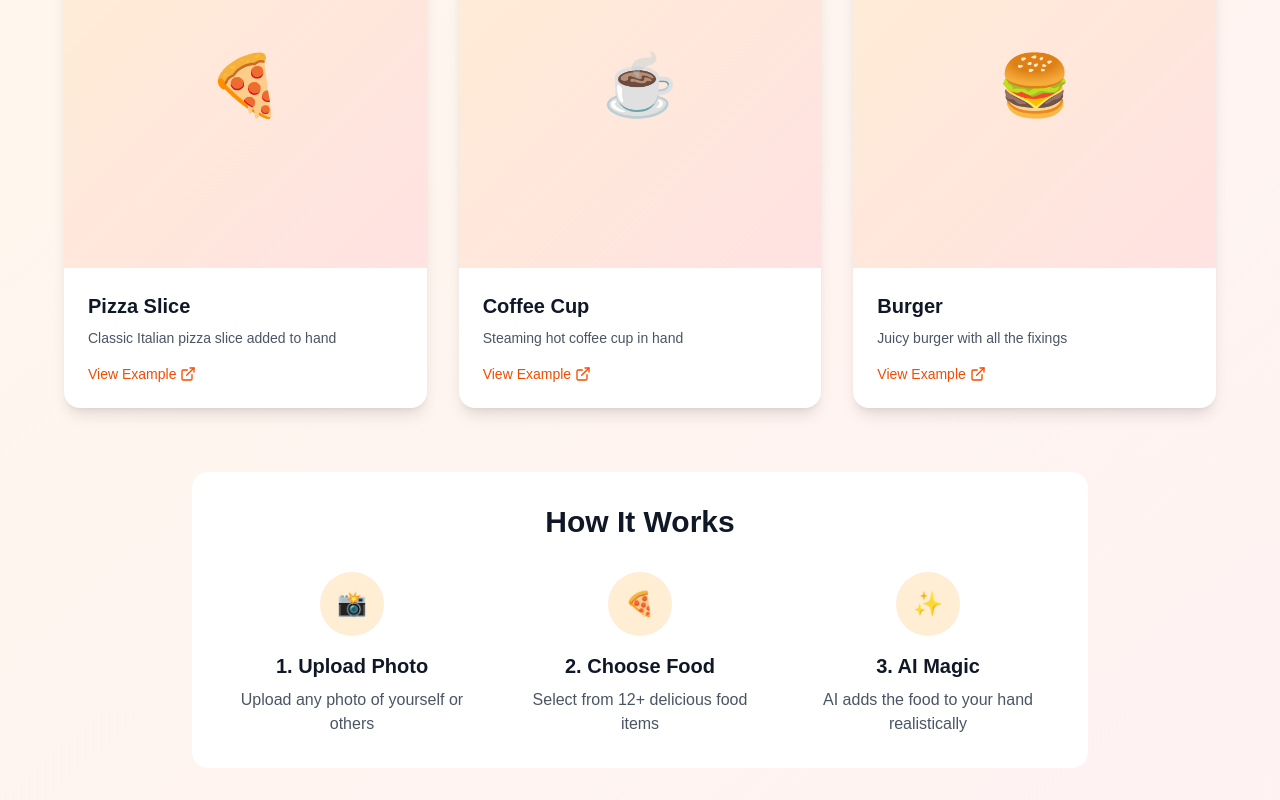
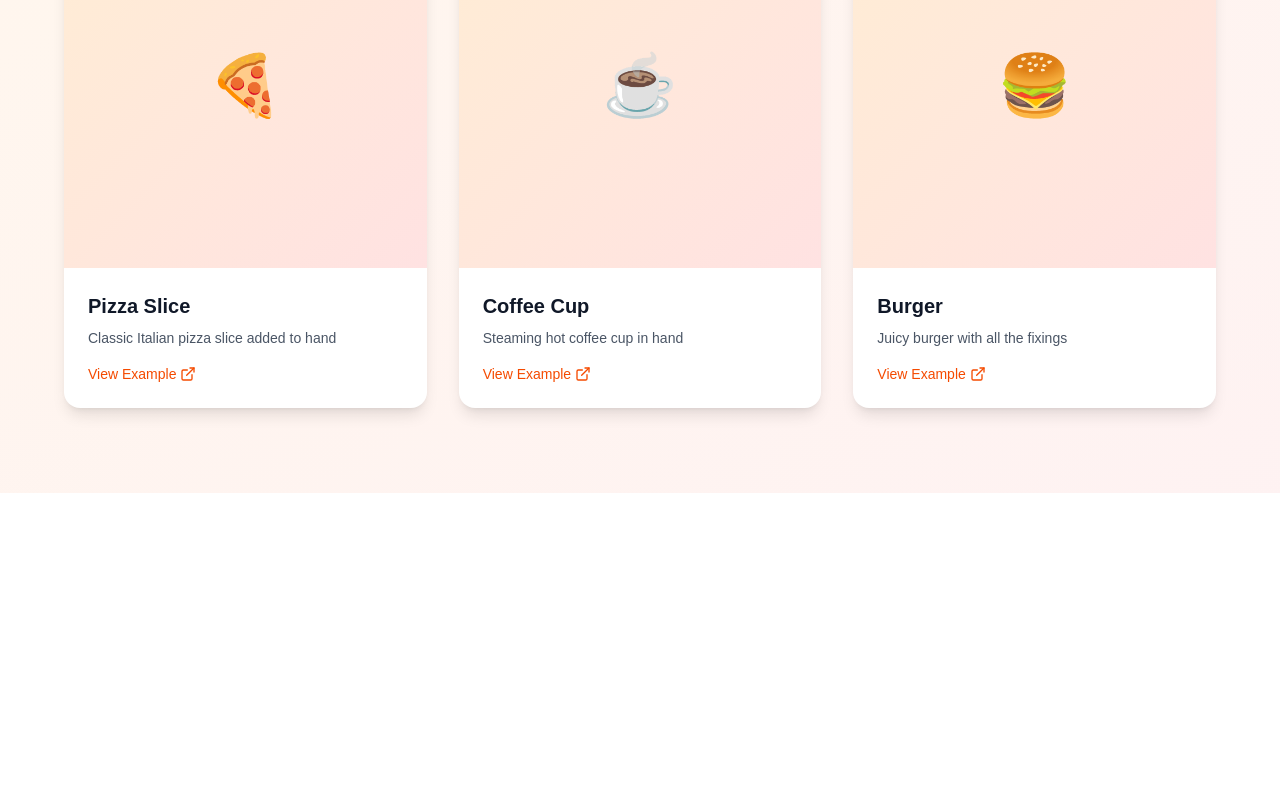
Before and after one commit to satish837/food-in-hand-ai, a Next.js app: page /demo in a window 1280 px wide. Shown: the part 307-1107 px from the top of the page. After the commit the page ends 800 px from the top, so only its background shows below. Built offline with nearby package versions, Linux system fonts and the light colour scheme.

Commit message:
Manual code updates made to file: src/app/demo/page.tsx

```diff
--- a/src/app/demo/page.tsx
+++ b/src/app/demo/page.tsx
@@ -129,35 +129,7 @@ export default function DemoPage() {
           </div>
         )}
 
-        {/* Features */}
-        <div className="mt-16 bg-white rounded-2xl p-8 max-w-4xl mx-auto">
-          <h2 className="text-3xl font-bold text-gray-900 text-center mb-8">
-            How It Works
-          </h2>
-          <div className="grid md:grid-cols-3 gap-8">
-            <div className="text-center">
-              <div className="bg-orange-100 w-16 h-16 rounded-full flex items-center justify-center mx-auto mb-4">
-                <span className="text-2xl">📸</span>
-              </div>
-              <h3 className="text-xl font-semibold text-gray-900 mb-2">1. Upload Photo</h3>
-              <p className="text-gray-600">Upload any photo of yourself or others</p>
-            </div>
-            <div className="text-center">
-              <div className="bg-orange-100 w-16 h-16 rounded-full flex items-center justify-center mx-auto mb-4">
-                <span className="text-2xl">🍕</span>
-              </div>
-              <h3 className="text-xl font-semibold text-gray-900 mb-2">2. Choose Food</h3>
-              <p className="text-gray-600">Select from 12+ delicious food items</p>
-            </div>
-            <div className="text-center">
-              <div className="bg-orange-100 w-16 h-16 rounded-full flex items-center justify-center mx-auto mb-4">
-                <span className="text-2xl">✨</span>
-              </div>
-              <h3 className="text-xl font-semibold text-gray-900 mb-2">3. AI Magic</h3>
-              <p className="text-gray-600">AI adds the food to your hand realistically</p>
-            </div>
-          </div>
-        </div>
+
       </div>
     </div>
   );
```
